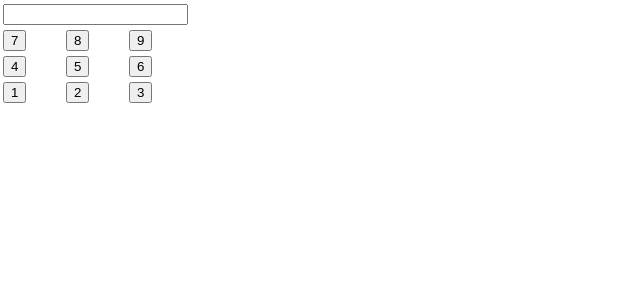
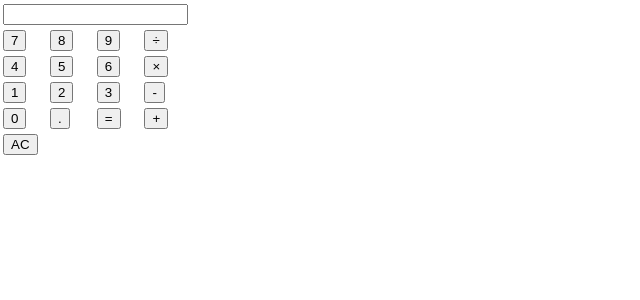
Before and after one commit to shisaku/react-calculator, a React (Create React App) app: page / in a window 1280 px wide. Shown: the top 300 px of the page, without its empty margins (0-640 px from the left). Built offline with nearby package versions, Linux system fonts and the light colour scheme.

Commit message:
計算記号の表示の追加と画面表示メソッド名の修正

```diff
--- a/src/App.tsx
+++ b/src/App.tsx
@@ -6,47 +6,75 @@ import { useState } from "react";
 function App() {
   const [result, setResult] = useState("");
 
-  const onClickButton = (value: string) => {
+  const displayButtonValue = (value: string) => {
     setResult(result + value);
   };
   return (
     <table>
       <tr>
-        <td colSpan={3}>
+        <td colSpan={4}>
           <input type="text" value={result} id="resultScreen" readOnly />
         </td>
       </tr>
       <tr>
         <td>
-          <Button onClick={() => onClickButton("7")}>7</Button>
+          <Button onClick={() => displayButtonValue("7")}>7</Button>
         </td>
         <td>
-          <Button onClick={() => onClickButton("8")}>8</Button>
+          <Button onClick={() => displayButtonValue("8")}>8</Button>
         </td>
         <td>
-          <Button onClick={() => onClickButton("9")}>9</Button>
+          <Button onClick={() => displayButtonValue("9")}>9</Button>
+        </td>
+        <td>
+          <Button onClick={() => displayButtonValue("÷")}>÷</Button>
         </td>
       </tr>
       <tr>
         <td>
-          <Button onClick={() => onClickButton("4")}>4</Button>
+          <Button onClick={() => displayButtonValue("4")}>4</Button>
         </td>
         <td>
-          <Button onClick={() => onClickButton("5")}>5</Button>
+          <Button onClick={() => displayButtonValue("5")}>5</Button>
         </td>
         <td>
-          <Button onClick={() => onClickButton("6")}>6</Button>
+          <Button onClick={() => displayButtonValue("6")}>6</Button>
+        </td>
+        <td>
+          <Button onClick={() => displayButtonValue("×")}>×</Button>
         </td>
       </tr>
       <tr>
         <td>
-          <Button onClick={() => onClickButton("1")}>1</Button>
+          <Button onClick={() => displayButtonValue("1")}>1</Button>
         </td>
         <td>
-          <Button onClick={() => onClickButton("2")}>2</Button>
+          <Button onClick={() => displayButtonValue("2")}>2</Button>
         </td>
         <td>
-          <Button onClick={() => onClickButton("3")}>3</Button>
+          <Button onClick={() => displayButtonValue("3")}>3</Button>
+        </td>
+        <td>
+          <Button onClick={() => displayButtonValue("-")}>-</Button>
+        </td>
+      </tr>
+      <tr>
+        <td>
+          <Button onClick={() => displayButtonValue("0")}>0</Button>
+        </td>
+        <td>
+          <Button onClick={() => displayButtonValue(".")}>.</Button>
+        </td>
+        <td>
+          <Button onClick={() => displayButtonValue("=")}>=</Button>
+        </td>
+        <td>
+          <Button onClick={() => displayButtonValue("+")}>+</Button>
+        </td>
+      </tr>
+      <tr>
+        <td colSpan={4}>
+          <Button onClick={() => displayButtonValue("+")}>AC</Button>
         </td>
       </tr>
     </table>
```
